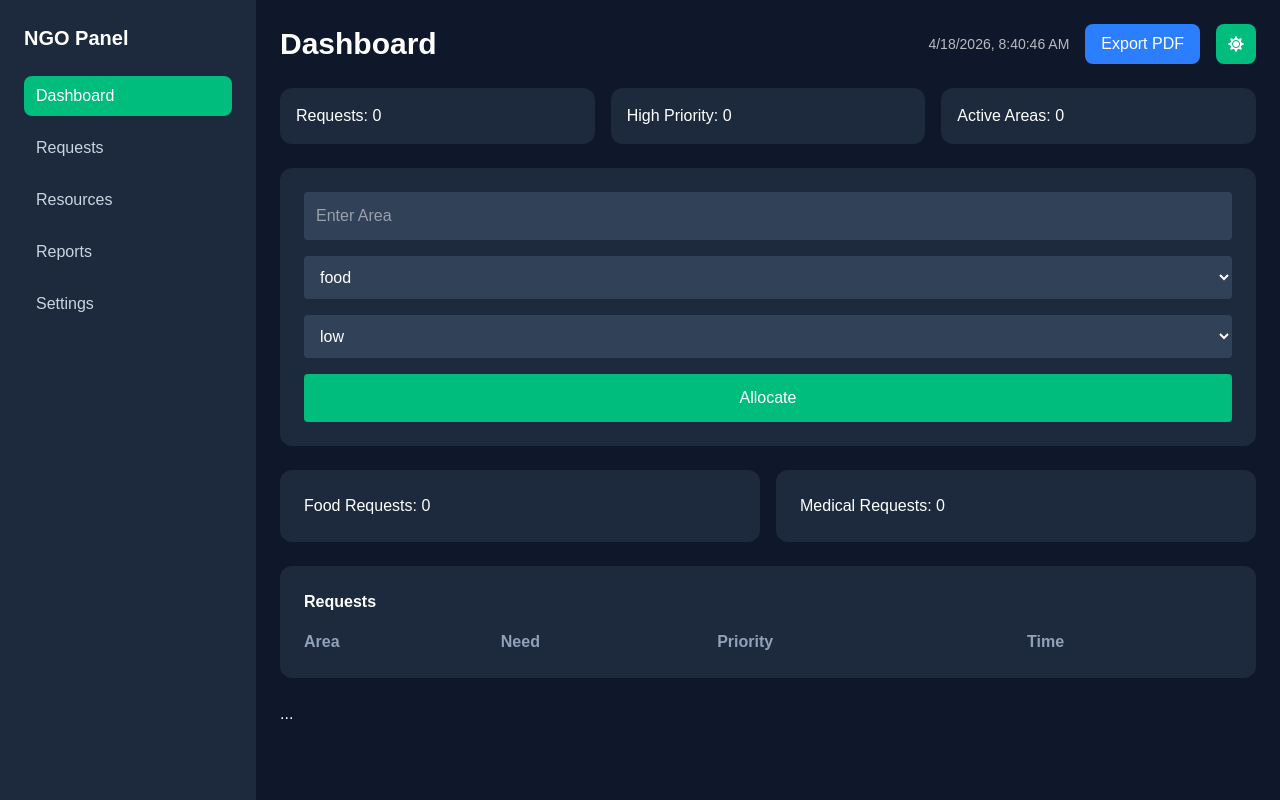
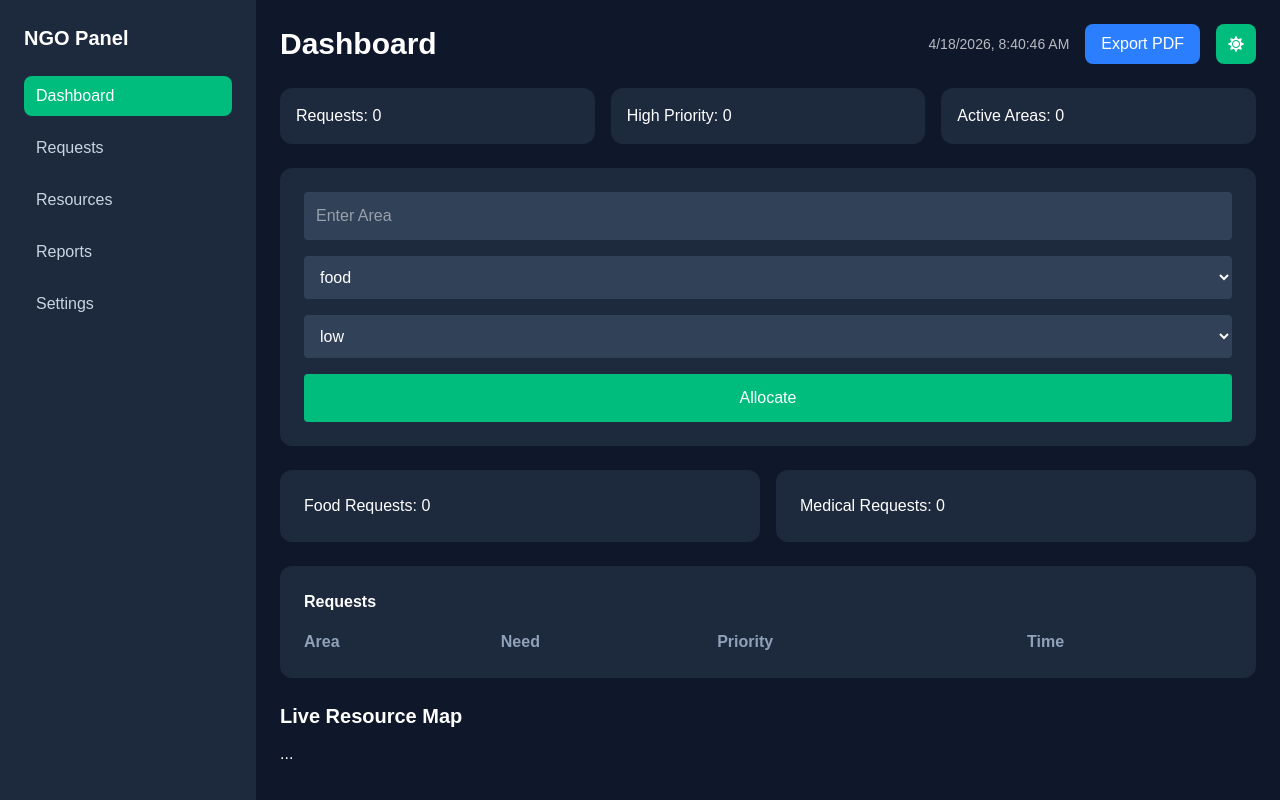
Before and after one commit to pratiksonaniya2-del/smart-resource-locator, a Next.js app: page / in a window 1280 px wide. Built offline with nearby package versions, Linux system fonts and the light colour scheme.

Commit message:
fix import order

```diff
--- a/src/app/page.js
+++ b/src/app/page.js
@@ -12,7 +12,14 @@ import { FaMoon, FaSun } from "react-icons/fa";
 
 const MapView = dynamic(
   () => import("./components/MapView"),
-  { ssr: false }
+  {
+    ssr: false,
+    loading: () => (
+      <div className="h-[400px] rounded-2xl bg-slate-800 flex items-center justify-center text-white">
+        Loading Map...
+      </div>
+    ),
+  }
 );
 
 export default function Home() {
@@ -35,6 +42,7 @@ export default function Home() {
     setToast("Request allocated successfully");
     setTimeout(() => setToast(""), 2000);
   }
+
   async function exportPDF() {
     const { default: jsPDF } = await import("jspdf");
     const doc = new jsPDF();
@@ -73,9 +81,9 @@ const doc = new jsPDF();
 
     doc.save("ngo-report.pdf");
   }
+
   return (
     <main
-
       className={`min-h-screen flex ${
         darkMode
           ? "bg-slate-900 text-white"
@@ -90,12 +98,10 @@ const doc = new jsPDF();
 
       <section className="flex-1 p-6 space-y-6">
 
-
         <div className="flex justify-between items-center">
           <h1 className="text-3xl font-bold">{activePage}</h1>
 
           <div className="flex items-center gap-4">
-
             <p className="text-sm opacity-70">{time}</p>
 
             <button
@@ -111,7 +117,6 @@ const doc = new jsPDF();
             >
               {darkMode ? <FaSun /> : <FaMoon />}
             </button>
-
           </div>
         </div>
 
@@ -121,7 +126,13 @@ const doc = new jsPDF();
             <RequestForm addRequest={addRequest} />
             <Charts history={history} />
             <RequestTable history={history} />
+
+            <div>
+              <h2 className="text-xl font-bold mb-3">
+                Live Resource Map
+              </h2>
               <MapView />
+            </div>
           </>
         )}
 
@@ -139,7 +150,13 @@ const doc = new jsPDF();
         {activePage === "Reports" && (
           <>
             <Charts history={history} />
+
+            <div>
+              <h2 className="text-xl font-bold mb-3">
+                NGO Coverage Map
+              </h2>
               <MapView />
+            </div>
           </>
         )}
 
```
Lines whose indentation alone changed are shown as unchanged.
